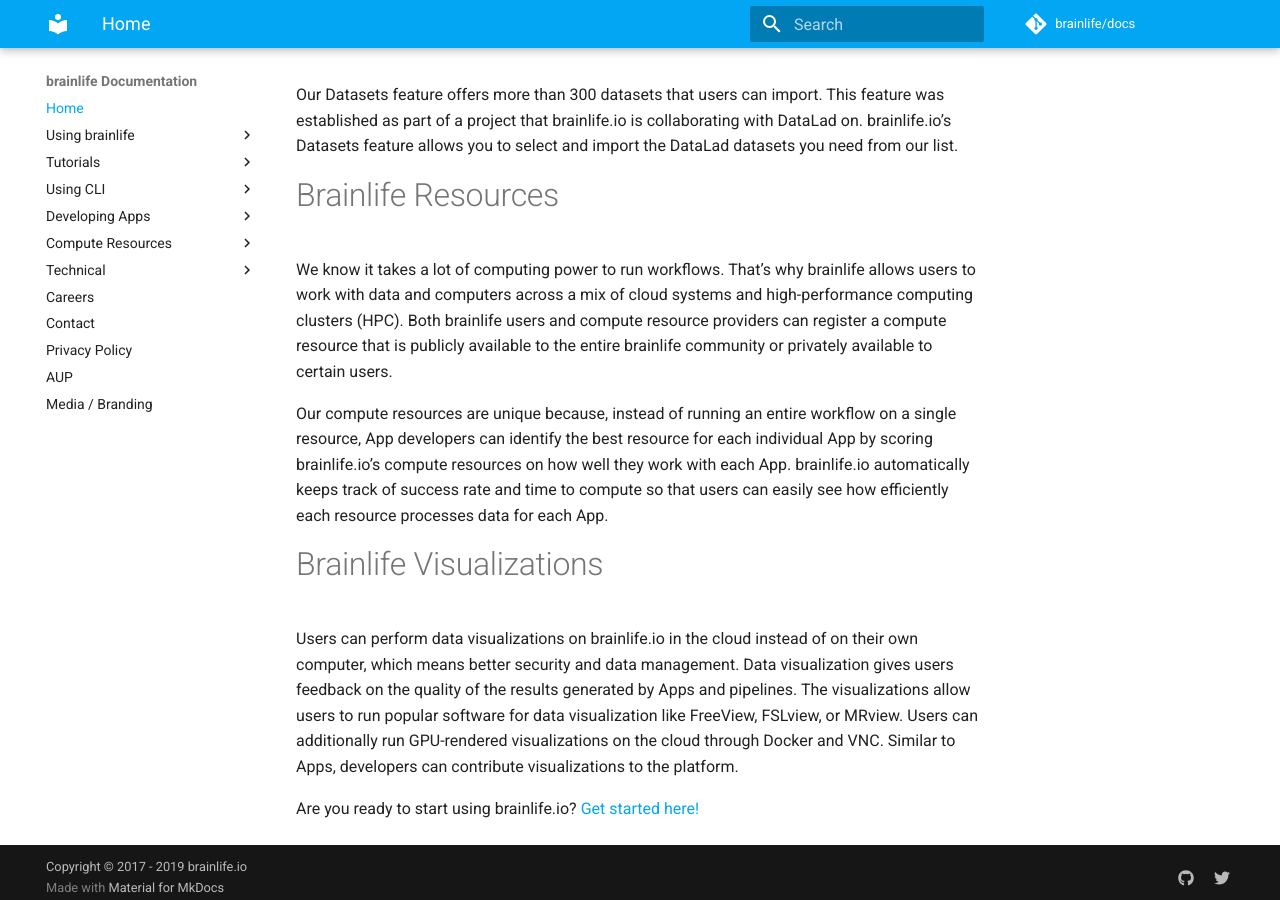
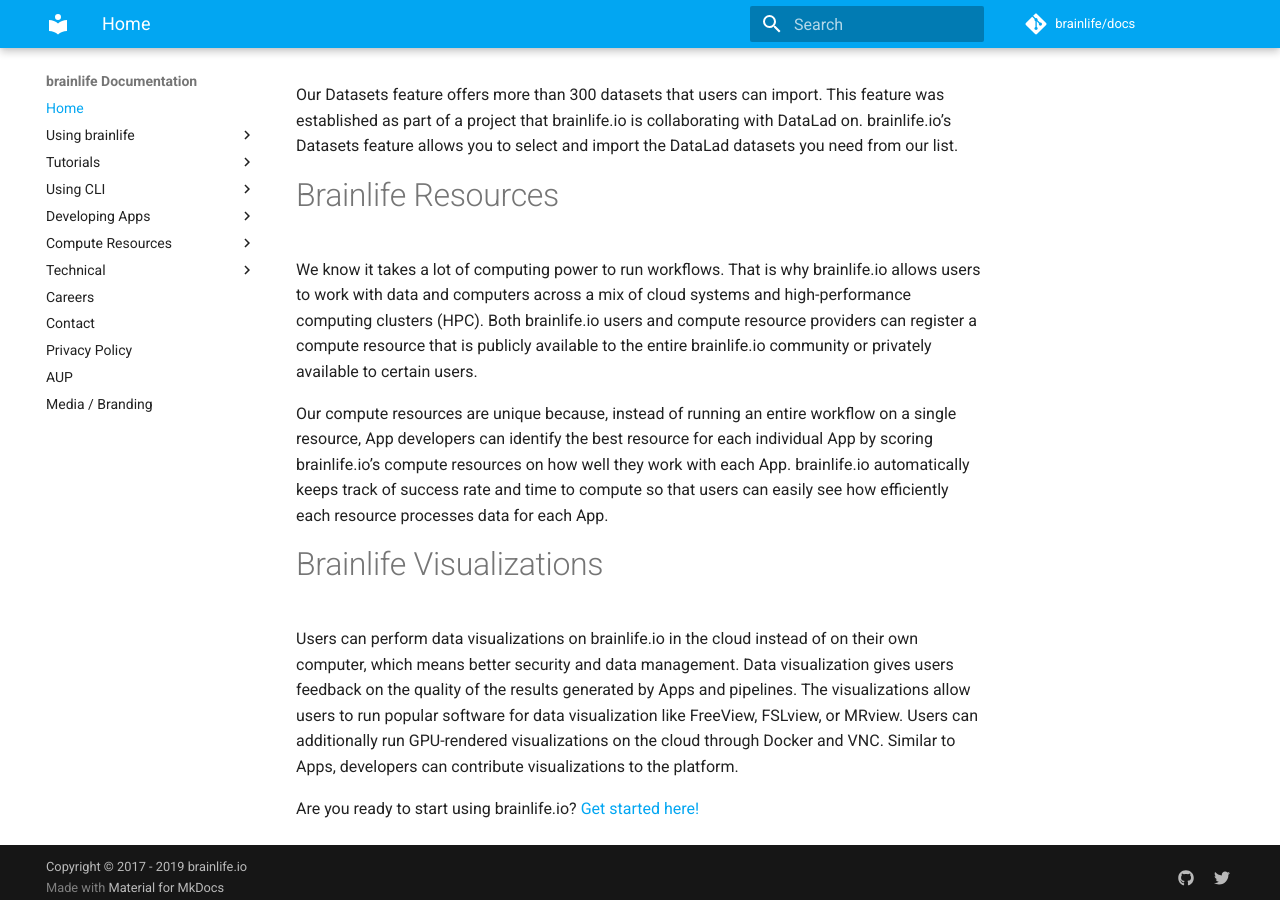
Before and after one commit to brainlife/docs, an MkDocs documentation site: the page built from docs/index.md, in a window 1280 px wide and 900 px high, scrolled down 1494 px. Built offline with MkDocs 1.6.1 and Material for MkDocs 9.7.7, drawn with Linux system fonts in a browser that asks for light colours; comment, search, counter and statistics services are not loaded.

```diff
--- a/docs/index.md
+++ b/docs/index.md
@@ -34,7 +34,7 @@ Our Datasets feature offers more than 300 datasets that users can import. This f
 
 # Brainlife Resources
 
-We know it takes a lot of computing power to run workflows. That’s why brainlife allows users to work with data and computers across a mix of cloud systems and high-performance computing clusters (HPC). Both brainlife users and compute resource providers can register a compute resource that is publicly available to the entire brainlife community or privately available to certain users.
+We know it takes a lot of computing power to run workflows. That is why brainlife.io allows users to work with data and computers across a mix of cloud systems and high-performance computing clusters (HPC). Both brainlife.io users and compute resource providers can register a compute resource that is publicly available to the entire brainlife.io community or privately available to certain users.
 
 Our compute resources are unique because, instead of running an entire workflow on a single resource, App developers can identify the best resource for each individual App by scoring brainlife.io’s compute resources on how well they work with each App. brainlife.io automatically keeps track of success rate and time to compute so that users can easily see how efficiently each resource processes data for each App.
 
```
